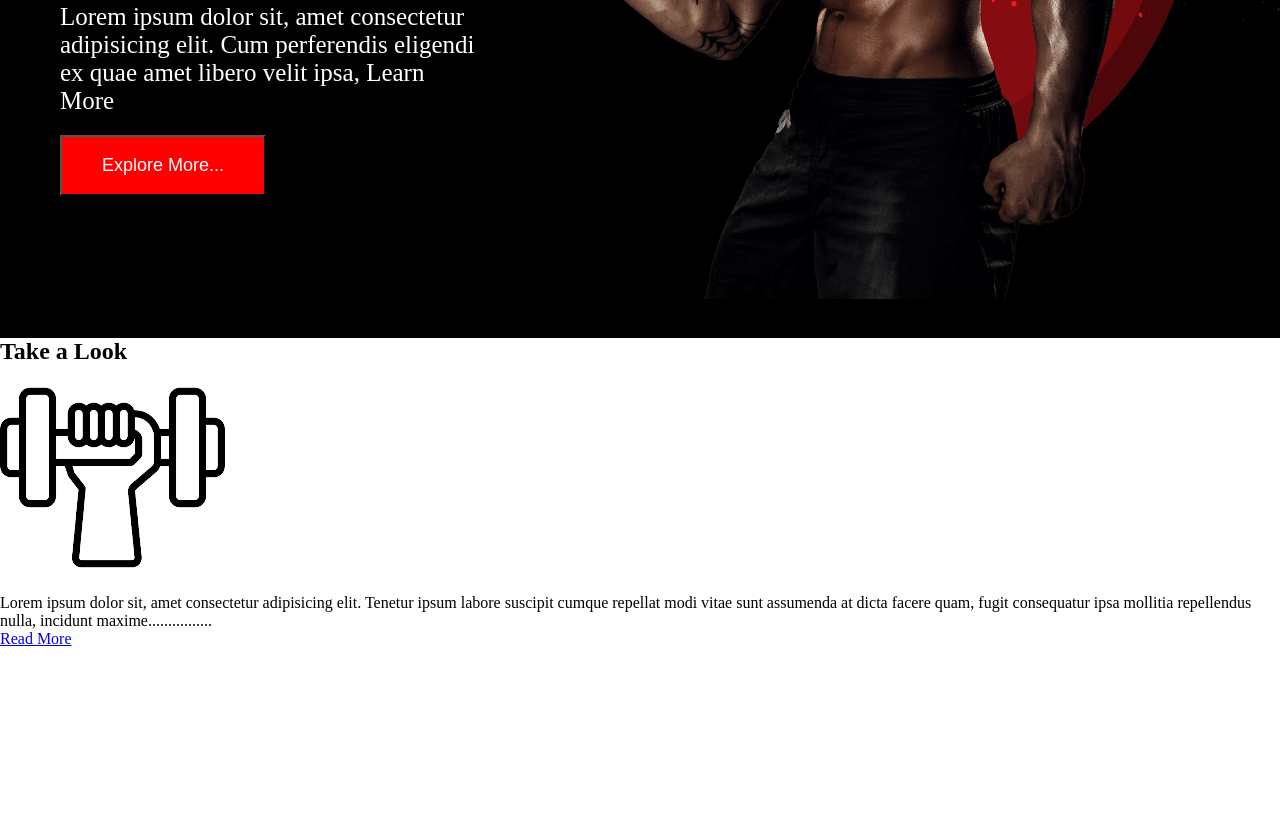
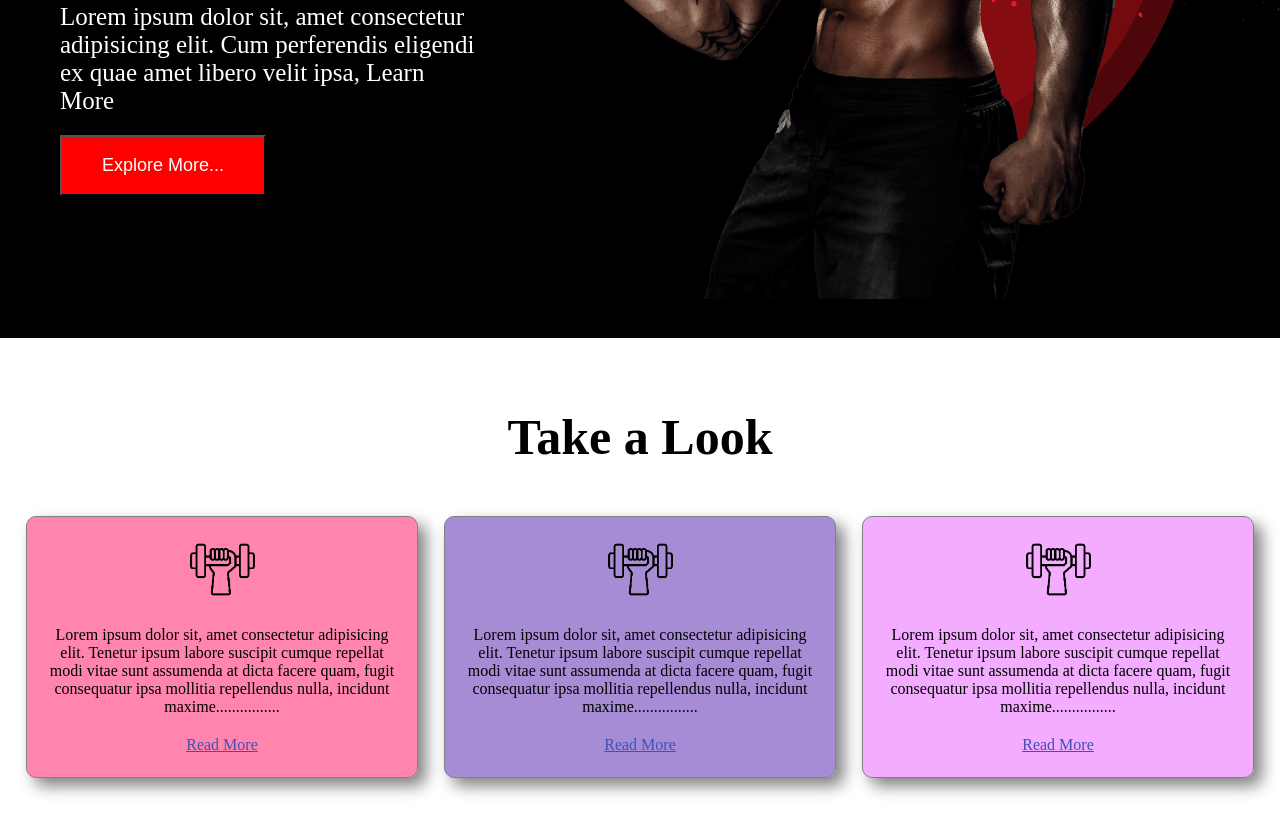
Before and after one commit to bd-dev-ismail/gym-fitness, a plain HTML site: page index.html in a window 1280 px wide. Shown: the part 553-1388 px from the top of the page. Before the commit the page ends 1201 px from the top, so only its background shows below. Drawn offline with Linux system fonts and the light colour scheme.

Commit message:
Take a look Section Design Complete

```diff
--- a/index.html
+++ b/index.html
@@ -45,12 +45,36 @@
             <div class="card-heading">
                 <h2>Take a Look</h2>
             </div>
-            <div class="card-items">
-                <div class="item-1">
-                    <img src="images/icon1.png" alt="Item1">
-                    <p>Lorem ipsum dolor sit, amet consectetur adipisicing elit. Tenetur ipsum labore suscipit cumque repellat modi vitae sunt
-                    assumenda at dicta facere quam, fugit consequatur ipsa mollitia repellendus nulla, incidunt maxime................</p>
-                    <a href="#">Read More</a>
+            <div class="card-parents">
+                <div class="card-items" id="card-1">
+                    <div class="item-1">
+                        <img class="card-icon" src="images/icon1.png" alt="Item1">
+                        <p>Lorem ipsum dolor sit, amet consectetur adipisicing elit. Tenetur ipsum labore suscipit cumque repellat modi
+                            vitae sunt
+                            assumenda at dicta facere quam, fugit consequatur ipsa mollitia repellendus nulla, incidunt
+                            maxime................</p>
+                        <a href="#">Read More</a>
+                    </div>
+                </div>
+                <div class="card-items" id="card-2">
+                    <div class="item-1">
+                        <img class="card-icon" src="images/icon1.png" alt="Item1">
+                        <p>Lorem ipsum dolor sit, amet consectetur adipisicing elit. Tenetur ipsum labore suscipit cumque repellat modi
+                            vitae sunt
+                            assumenda at dicta facere quam, fugit consequatur ipsa mollitia repellendus nulla, incidunt
+                            maxime................</p>
+                        <a href="#">Read More</a>
+                    </div>
+                </div>
+                <div class="card-items"id="card-3">
+                    <div class="item-1">
+                        <img class="card-icon" src="images/icon1.png" alt="Item1">
+                        <p>Lorem ipsum dolor sit, amet consectetur adipisicing elit. Tenetur ipsum labore suscipit cumque repellat modi
+                            vitae sunt
+                            assumenda at dicta facere quam, fugit consequatur ipsa mollitia repellendus nulla, incidunt
+                            maxime................</p>
+                        <a href="#">Read More</a>
+                    </div>
                 </div>
             </div>
         </section>
--- a/style.css
+++ b/style.css
@@ -1,6 +1,15 @@
 *{
     margin: 0;
     padding: 0;
+}
+h1{
+    font-size: 70px;
+    font-weight: bold;
+}
+h2{
+    font-size: 50px;
+    font-weight: bold;
+    margin-bottom: 50px;
 }
 .menu-container{
     display: flex;
@@ -73,3 +82,41 @@
 
 }
 /* End Banner Section*/
+.card-section{
+    margin: 70px 0;
+}
+.card-parents {
+    display: flex;
+    justify-content: space-evenly;
+}
+.card-heading{
+    text-align: center;
+}
+.card-items{
+    width: 350px;
+    height: 220px;
+    border: 1px solid gray;
+    display: flex;
+    text-align: center;
+    padding: 20px;
+    box-shadow: 8px 8px 16px gray;
+    border-radius: 10px;
+}
+.card-items a{
+    color: #3f51b5;
+}
+.card-icon{
+    width: 65px;
+}
+.item-1 p{
+    margin: 20px 0;
+}
+#card-1{
+    background-color: #ff528db3;
+}
+#card-2 {
+    background-color: #673ab794;
+}
+#card-3 {
+    background-color: #e02bff63;
+}
```
